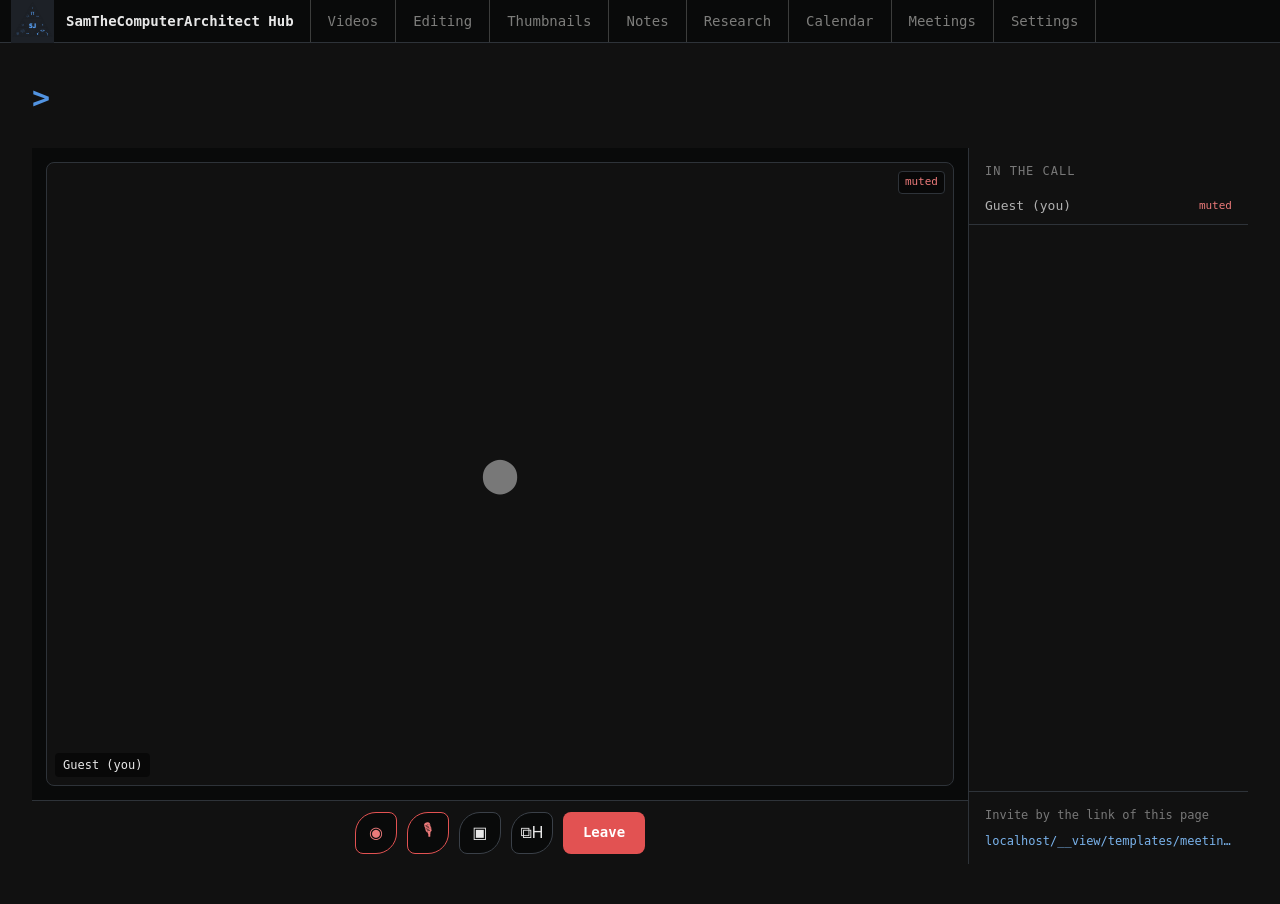
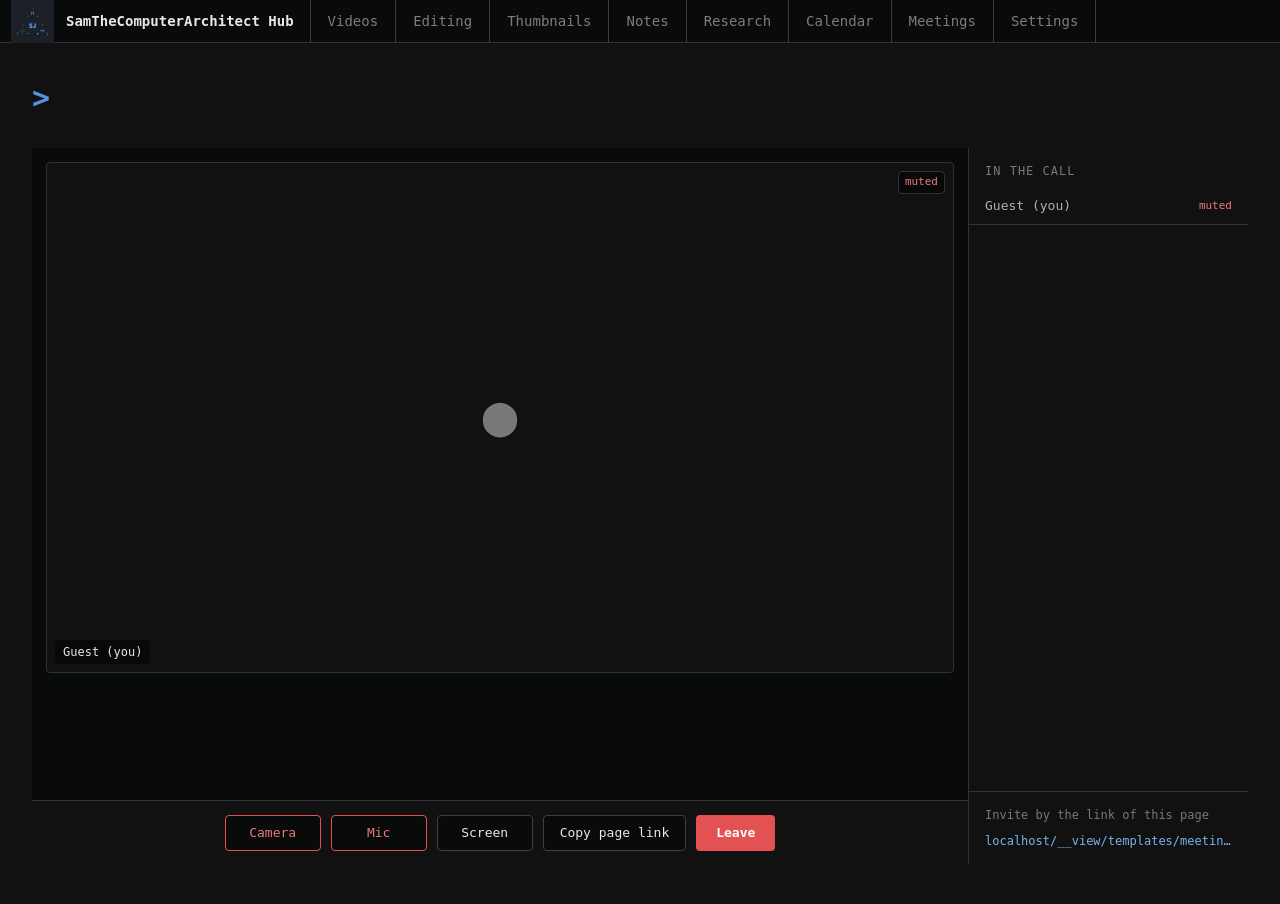
Before and after one commit to samTheComputerArchitect/SamTheComputerArchitect-Hub, a Django app: template templates/meetings/meeting.html in a window 1280 px wide. Run offline with Django 5.2, Linux system fonts and the light colour scheme; the template is opened without the code that fills it, so the values that code supplies are empty.

Commit message:
Square, labelled call buttons and 16:9 tiles
The round emoji chips of the call bar were the one thing on the page
that did not look like the rest of the hub; they are the ordinary
square buttons now, with words next to the states instead of icons.
The tiles of the grid take a 16:9 shape - landscape, like a video is
expected to be - and the sharing tile spans two columns without
swallowing two rows.

```diff
--- a/templates/meetings/meeting.html
+++ b/templates/meetings/meeting.html
@@ -17,22 +17,24 @@
     .call-tiles {
         flex: 1;
         display: grid;
-        grid-template-columns: repeat(auto-fit, minmax(280px, 1fr));
-        grid-auto-rows: minmax(220px, 1fr);
+        grid-template-columns: repeat(auto-fit, minmax(320px, 1fr));
+        grid-auto-rows: min-content;
+        align-content: start;
         gap: 10px;
         padding: 14px;
         min-height: 0;
+        overflow-y: auto;
         background: var(--bg-secondary);
     }
     .call-tiles .tile.now-sharing {
         grid-column: span 2;
-        grid-row: span 2;
     }
     .tile {
         position: relative;
+        aspect-ratio: 16 / 9;
         background: var(--bg-primary);
         border: 1px solid var(--border);
-        border-radius: 8px;
+        border-radius: 4px;
         overflow: hidden;
         display: flex;
         align-items: center;
@@ -97,14 +99,19 @@
         padding: 0 14px;
     }
     .call-btn {
-        min-width: 42px;
-        height: 42px;
-        border-radius: 50% 8px;
+        min-width: 96px;
+        height: 36px;
+        border-radius: var(--radius-sm);
         border: 1px solid var(--border-light);
         background: var(--bg-secondary);
         color: var(--text-primary);
-        font-size: 16px;
+        font-size: 13px;
+        font-family: var(--font-sans);
         cursor: pointer;
+        padding: 0 16px;
+        display: inline-flex;
+        align-items: center;
+        justify-content: center;
         transition: color 0.15s, border-color 0.15s, background 0.15s;
     }
     .call-btn:hover {
@@ -124,14 +131,15 @@
         background: var(--color-danger);
         color: #fff;
         border: none;
-        border-radius: 8px;
-        height: 42px;
+        border-radius: var(--radius-sm);
+        height: 36px;
         padding: 0 20px;
-        font-size: 14px;
+        font-size: 13px;
+        font-family: var(--font-sans);
         font-weight: 600;
         cursor: pointer;
         text-decoration: none;
-        display: flex;
+        display: inline-flex;
         align-items: center;
         transition: opacity 0.15s;
     }
@@ -212,13 +220,13 @@
             </div>
         </div>
         <div class="call-bar">
-            <button type="button" class="call-btn" id="btn-cam" title="Camera on or off">◉</button>
-            <button type="button" class="call-btn" id="btn-mic" title="Microphone on or muted">🎙</button>
-            <button type="button" class="call-btn" id="btn-screen" title="Share your screen">▣</button>
+            <button type="button" class="call-btn" id="btn-cam" title="Camera on or off">Camera</button>
+            <button type="button" class="call-btn" id="btn-mic" title="Microphone on or muted">Mic</button>
+            <button type="button" class="call-btn" id="btn-screen" title="Share your screen">Screen</button>
             {% if meeting.meet_uri %}
-            <button type="button" class="call-btn active" id="btn-copy-meet" title="Copy the meet.google.com link">⧉M</button>
+            <button type="button" class="call-btn" id="btn-copy-meet" title="Copy the meet.google.com link">Copy Meet link</button>
             {% endif %}
-            <button type="button" class="call-btn" id="btn-copy" title="Copy the link of this page (the in-hub call)">⧉H</button>
+            <button type="button" class="call-btn" id="btn-copy" title="Copy the link of this page (the in-hub call)">Copy page link</button>
             <a class="call-leave" id="btn-leave" href="{% url 'meetings' %}">Leave</a>
         </div>
     </div>
```
